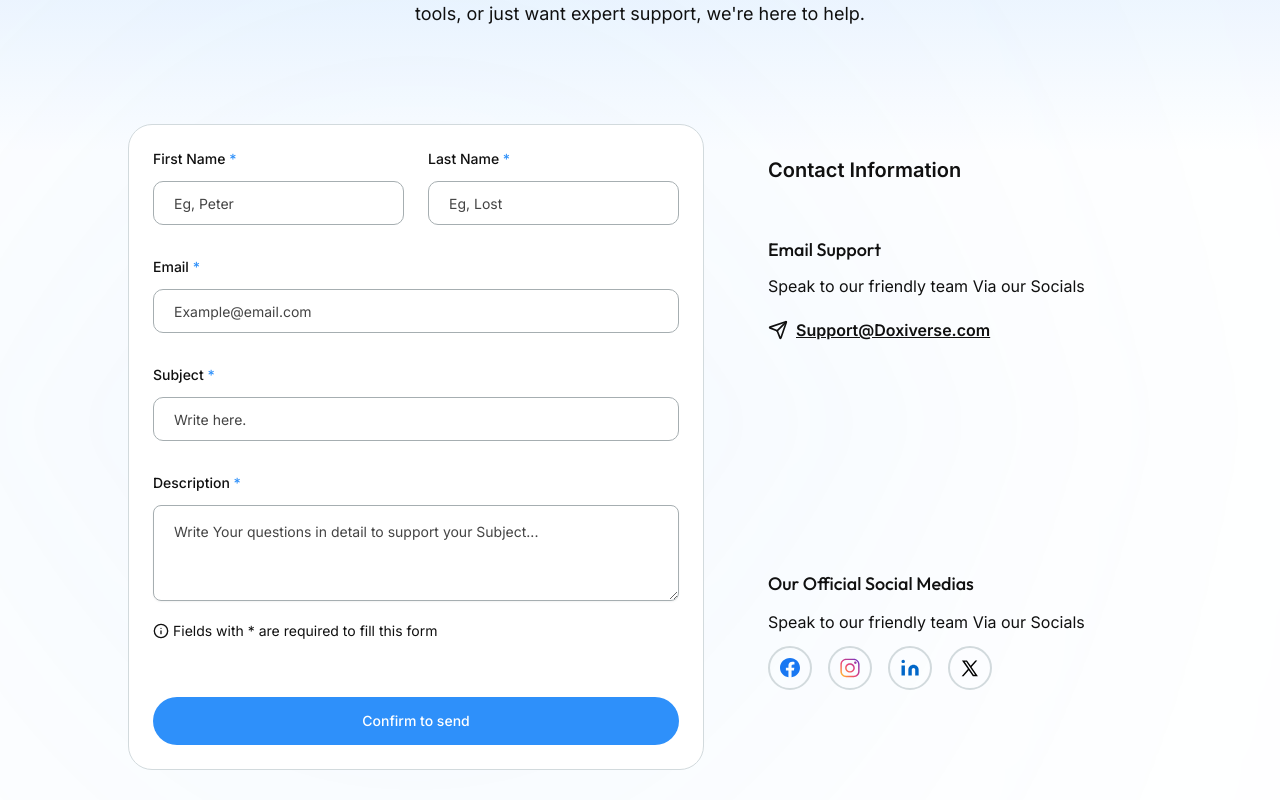
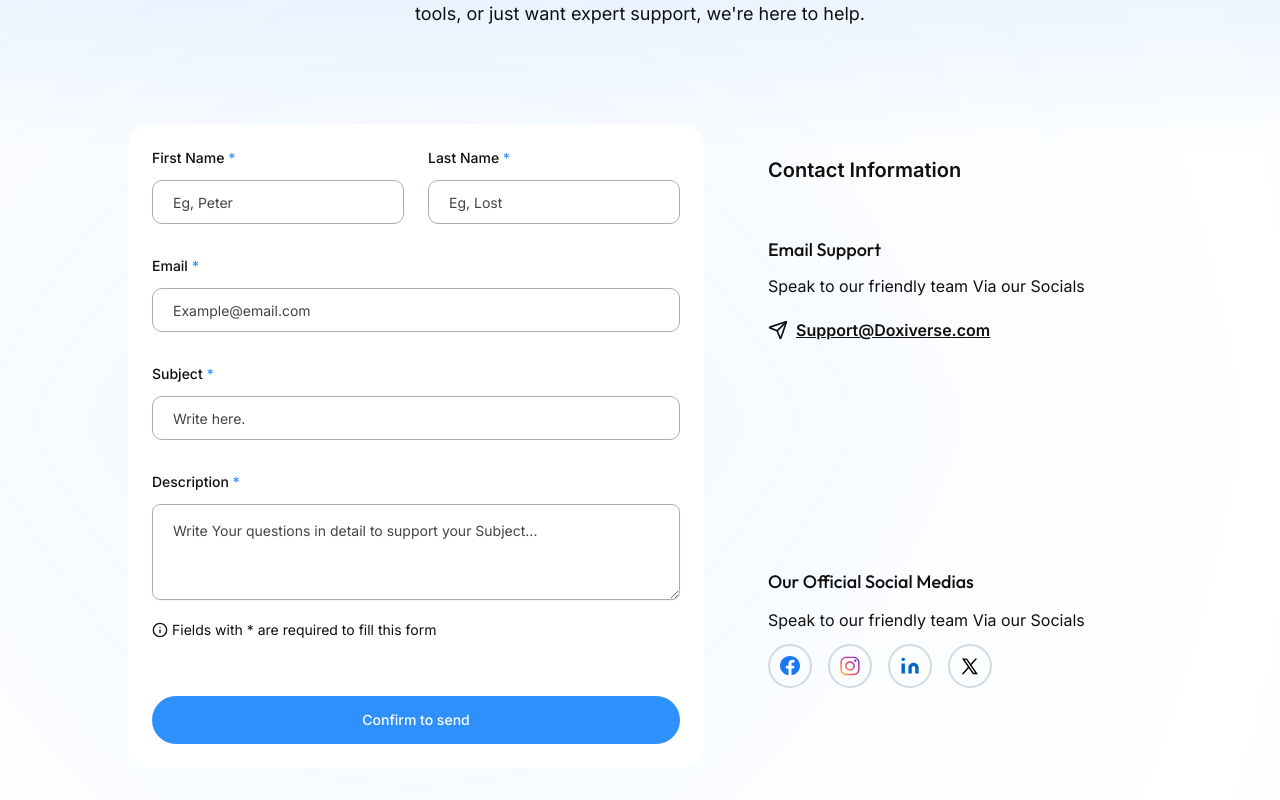
Before and after one commit to doxiversellc-create/front-end, a Next.js app: page /contact-us in a window 1280 px wide. Shown: the part 400-1200 px from the top of the page. Built offline with nearby package versions, Linux system fonts and the light colour scheme.

Commit message:
remove border

```diff
--- a/app/(main)/contact-us/_components/ContactUsForm.tsx
+++ b/app/(main)/contact-us/_components/ContactUsForm.tsx
@@ -9,7 +9,7 @@ const ContactUsForm = () => {
   return (
     <section className="w-full flex justify-center ">
       <div className="   flex gap-12 md:gap-16 max-md:flex-col">
-        <form className="relative  p-6 max-w-xl bg-background rounded-3xl border ">
+        <form className="relative  p-6 max-w-xl bg-background rounded-3xl ">
           <div className="flex flex-col gap-8">
             <div className="flex  gap-6 w-full">
               <div className="flex flex-col gap-3 w-full">
```
